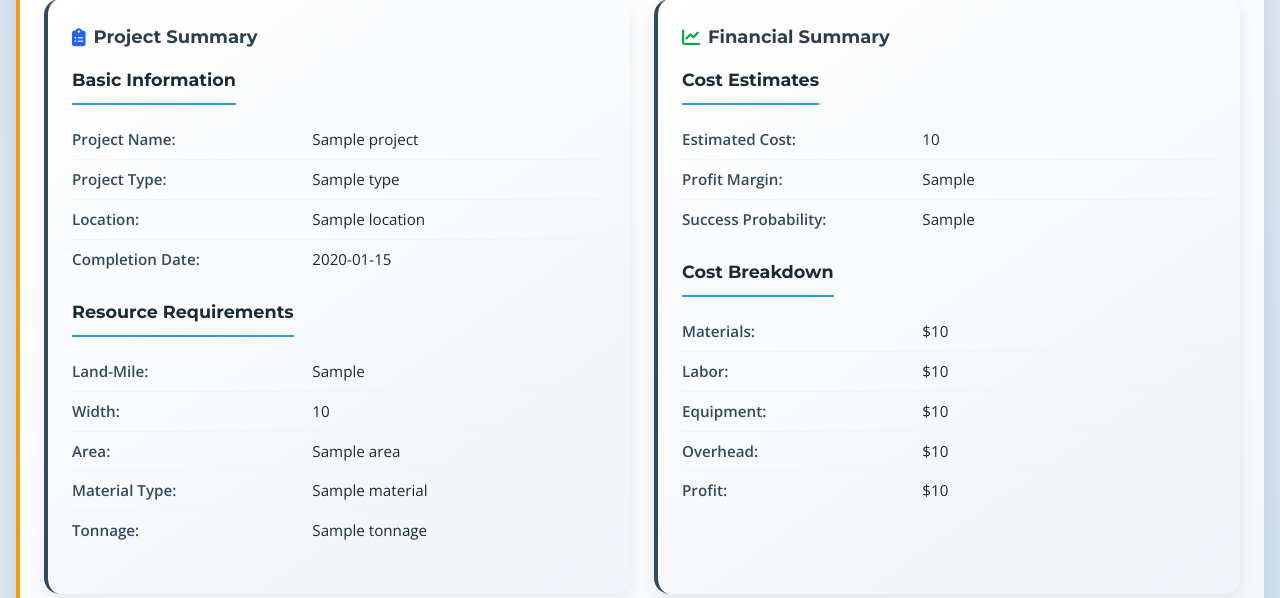
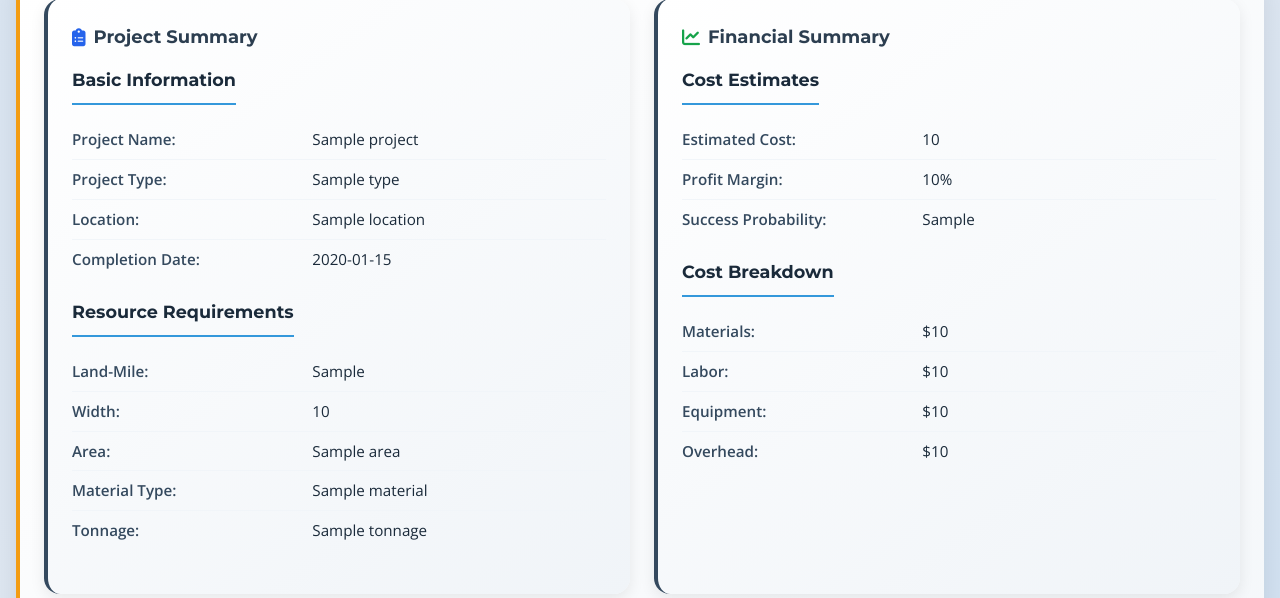
Before and after one commit to Harsh1456/aibidtest, a Python web app: template templates/project_detail.html in a window 1280 px wide. Shown: the part 295-893 px from the top of the page. Run offline with Jinja, Linux system fonts and the light colour scheme; the template is opened without the code that fills it: most values are stand-ins (such as "Sample title", 1, 10 or a date in 2020); some libraries are stand-ins or nearby versions.

Commit message:
Update project_detail.html

```diff
--- a/templates/project_detail.html
+++ b/templates/project_detail.html
@@ -523,7 +523,7 @@
               </div>
               <div class="detail-item">
                 <span>Profit Margin:</span>
-                <span id="detail-margin">{{ project.profit_margin }}</span>
+                <span id="detail-margin">{{ (project.profit_margin * 100)|round(1) }}%</span>
               </div>
               <div class="detail-item">
                 <span>Success Probability:</span>
@@ -547,10 +547,6 @@
                 <div class="detail-item">
                   <span>Overhead:</span>
                   <span>${{ project.cost_breakdown.overhead | round | int }}</span>
-                </div>
-                <div class="detail-item">
-                  <span>Profit:</span>
-                  <span>${{ project.cost_breakdown.profit | round | int }}</span>
                 </div>
               </div>
           </div>
```
